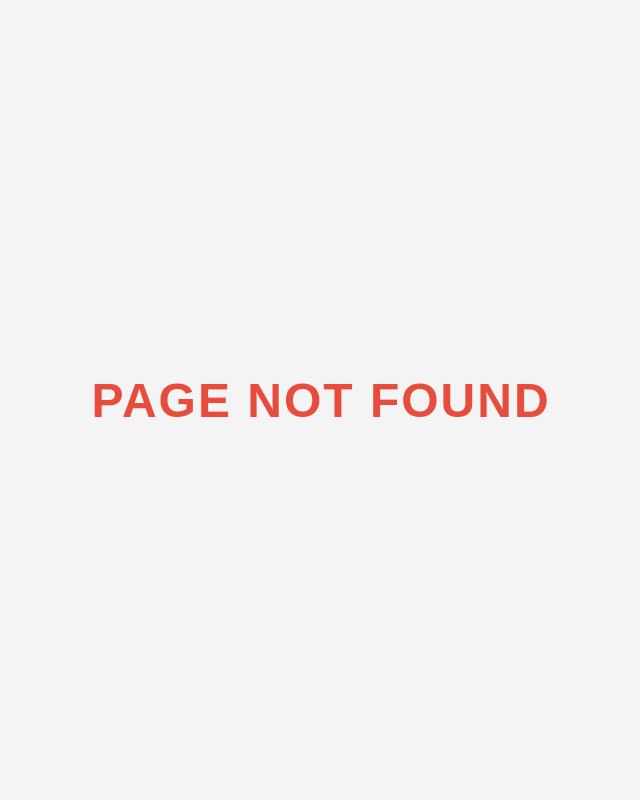
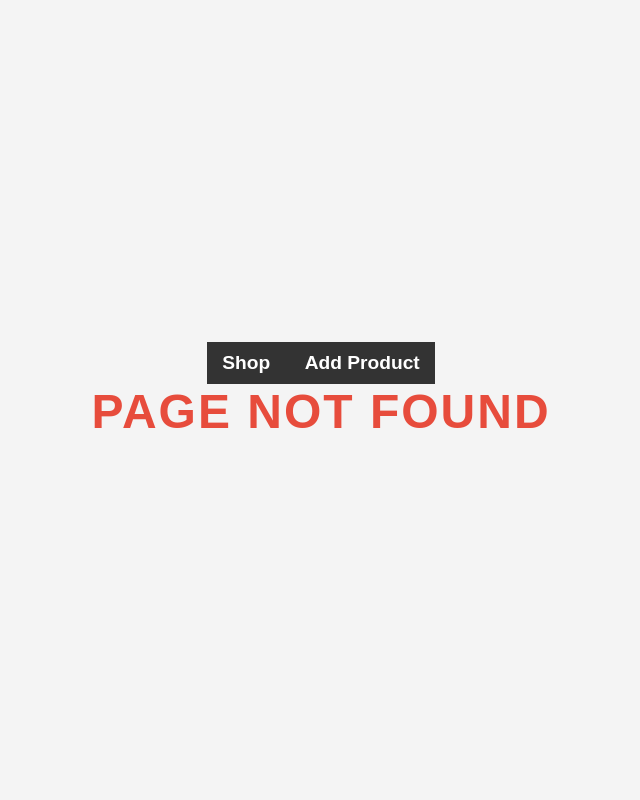
Before and after one commit to mukeshkr123/Node-js, a Node server app: template shop/views/404.html in a window 1280 px wide. Shown: the whole page, without its empty margins (319-959 px from the left). Run offline with Node 20, Linux system fonts and the light colour scheme; the template is opened without the code that fills it, so the values that code supplies are empty.

Commit message:
Sharing Data Across Requests & Users

```diff
--- a/shop/app.js
+++ b/shop/app.js
@@ -1,5 +1,5 @@
 const express = require("express");
-const adminRouter = require("./routes/admin");
+const { adminRouter } = require("./routes/admin");
 const shopRouter = require("./routes/shop");
 const path = require("path");
 const rootDir = require("./utils/path");
@@ -11,8 +11,8 @@ app.use(express.urlencoded({ extended: true }));
 app.use(express.static(path.join(__dirname, "public")));
 
 // Routes
-app.use("/", adminRouter);
-app.use("/", shopRouter);
+app.use("/admin", adminRouter);
+app.use(shopRouter);
 
 // Default 404 handler
 app.use((req, res, next) => {
--- a/shop/routes/shop.js
+++ b/shop/routes/shop.js
@@ -2,8 +2,10 @@ const express = require("express");
 const shopRouter = express.Router();
 const path = require("path");
 const rootDir = require("../utils/path");
+const { products } = require("./admin");
 
-shopRouter.get("/shop", (req, res) => {
+shopRouter.get("/", (req, res) => {
+  console.log(products);
   res.sendFile(path.join(rootDir, "views", "shop.html"));
 });
 
--- a/shop/views/404.html
+++ b/shop/views/404.html
@@ -18,6 +18,7 @@
         margin: 0;
         padding: 0;
         display: flex;
+        flex-direction: column;
         align-items: center;
         justify-content: center;
         min-height: 100vh;
@@ -29,10 +30,34 @@
         text-align: center;
         text-transform: uppercase;
         letter-spacing: 2px;
+        margin-bottom: 20px;
+      }
+
+      nav {
+        background-color: #333;
+        padding: 10px 0;
+        text-align: center;
+      }
+
+      nav a {
+        text-decoration: none;
+        color: #fff;
+        font-weight: bold;
+        font-size: 1.2rem;
+        margin: 0 15px;
+        transition: color 0.3s ease;
+      }
+
+      nav a:hover {
+        color: #e74c3c;
       }
     </style>
   </head>
   <body>
+    <nav>
+      <a href="/shop">Shop</a>
+      <a href="/admin/add-product">Add Product</a>
+    </nav>
     <h1>Page Not Found</h1>
   </body>
 </html>
--- a/shop/views/add-product.html
+++ b/shop/views/add-product.html
@@ -9,13 +9,13 @@
   <body>
     <header>
       <nav>
-        <a href="/shop">Shop</a>
-        <a href="admin/add-product">Add Product</a>
+        <a href="/">Shop</a>
+        <a href="/admin/add-product">Add Product</a>
       </nav>
     </header>
     <main>
       <h1>Add a New Product</h1>
-      <form action="admin/add-product" method="POST">
+      <form action="/admin/add-product" method="POST">
         <label for="title">Product Title:</label>
         <input
           type="text"
--- a/shop/views/shop.html
+++ b/shop/views/shop.html
@@ -11,7 +11,7 @@
       <h1>Welcome to My Awesome Store</h1>
       <nav class="main-header-nav">
         <ul class="main-header-item-list">
-          <li class="main-header-item"><a href="/shop">Shop</a></li>
+          <li class="main-header-item"><a href="/">Shop</a></li>
           <li class="main-header-item">
             <a href="/admin/add-product">Add Product</a>
           </li>
```
Also changed, not shown: shop/routes/admin.js (+10 -3 lines).
